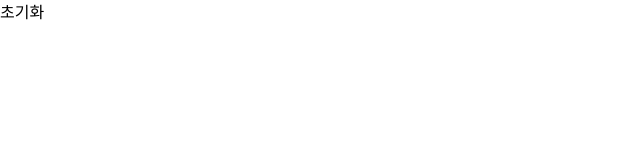
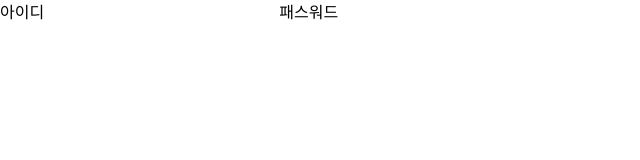
Before and after one commit to StolenMoments/starbucks-clone-vue, a Vue app: page / in a window 1280 px wide. Shown: the top 160 px of the page, without its empty margins (0-640 px from the left). Built offline with nearby package versions, Linux system fonts and the light colour scheme.

Commit message:
feat(App.vue): render LoginForm.vue

```diff
--- a/src/App.vue
+++ b/src/App.vue
@@ -1,10 +1,13 @@
 <template>
-  <h1>초기화</h1>
+  <LoginForm/>
 </template>
 
 <script>
+import LoginForm from '@/components/Login/LoginForm.vue';
+
 export default {
   name: 'App',
-  components: {},
+  components: { LoginForm },
 };
+
 </script>
```
